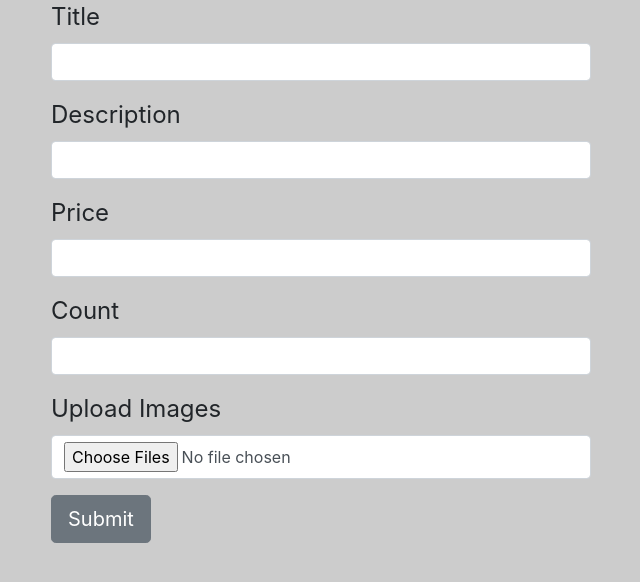
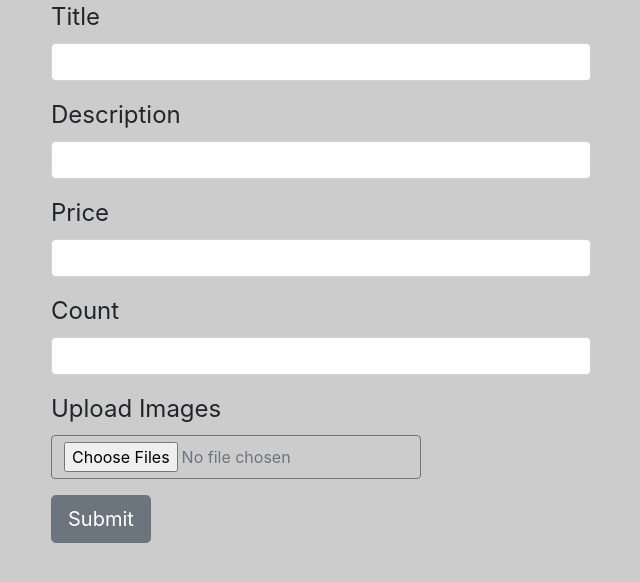
Before and after one commit to DavGabrielian/Onilne-Store, a PHP site: page /form.php in a window 1280 px wide. Shown: the part 117-699 px from the top of the page, without its empty margins (34-674 px from the left). Run offline with PHP 8.4, Linux system fonts and the light colour scheme.

Commit message:
Update form.php

```diff
--- a/form.php
+++ b/form.php
@@ -46,7 +46,7 @@ session_start();
             </div>
             <div class="form-group">
               <label>Upload Images</label>
-              <input type="file" name="files[]" class="form-control"  multiple>
+              <input type="file" name="files[]" class="btn btn-outline-secondary"  multiple>
             </div>
             <input type="submit" name='submit' class="btn btn-secondary btn-lg" value="Submit" >
           </form>
```
